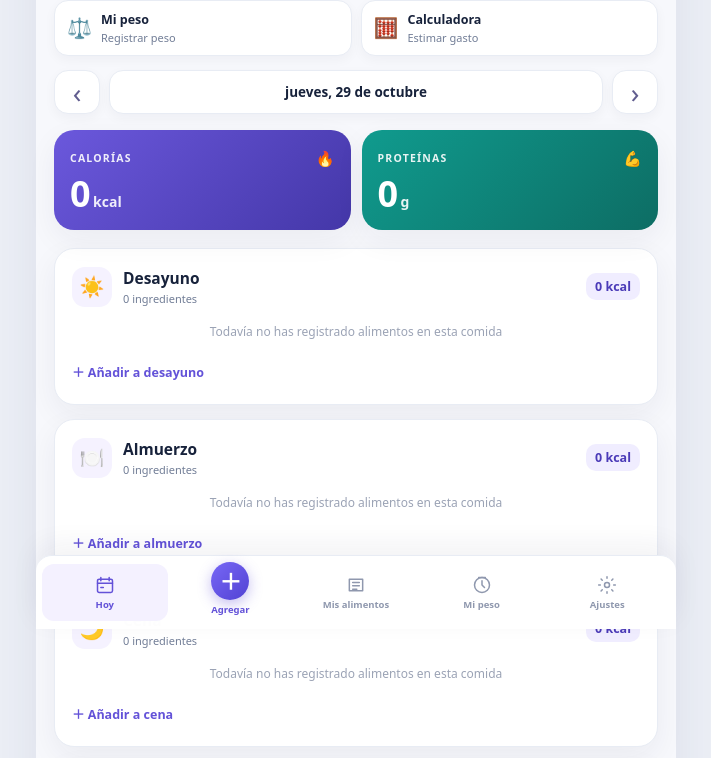
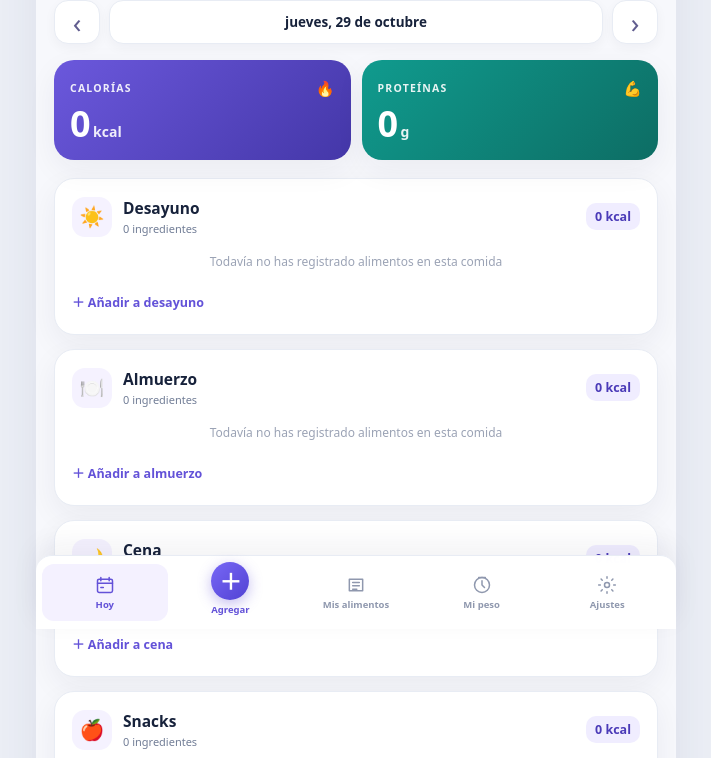
Before and after one commit to cristopherce08/AppCalorias, a plain HTML site: page index.html in a window 1280 px wide. Shown: the part 171-929 px from the top of the page, without its empty margins (284-995 px from the left). Drawn offline with Linux system fonts and the light colour scheme.

Commit message:
refactor(ui): remover accesos directos de peso y calculadora de la pantalla principal

```diff
--- a/app.js
+++ b/app.js
@@ -433,25 +433,6 @@ function renderDiary() {
     protWrap.hidden = true;
   }
 
-  // Accesos rápidos superiores en Hoy
-  const latestWeight = getLatestWeightEntry();
-  if (latestWeight) {
-    $('#shortcut-peso-val').textContent = `${fmt(latestWeight.weight)} kg (${dateShort(latestWeight.date)})`;
-  } else {
-    $('#shortcut-peso-val').textContent = 'Registrar peso';
-  }
-
-  const calcRes = settings.calcResult;
-  if (calcRes && (calcRes.tdee || calcRes.tdeeMin)) {
-    if (calcRes.isRange) {
-      $('#shortcut-calc-val').textContent = `Mant: ${fmt(calcRes.tdeeMin)}–${fmt(calcRes.tdeeMax)} kcal`;
-    } else {
-      $('#shortcut-calc-val').textContent = `Mant: ${fmt(calcRes.tdee)} kcal`;
-    }
-  } else {
-    $('#shortcut-calc-val').textContent = 'Estimar gasto';
-  }
-
   // Banner de aviso si cambió la estimación por nuevo peso
   const pending = settings.pendingGoalReview;
   const banner = $('#calc-update-banner');
@@ -2245,10 +2226,6 @@ function attachEvents() {
     openQuickAdd(h < 11 ? 'desayuno' : h < 16 ? 'almuerzo' : 'cena');
   });
 
-  // Accesos rápidos de Hoy
-  $('#btn-shortcut-peso').addEventListener('click', () => showView('peso'));
-  $('#btn-shortcut-calc').addEventListener('click', () => showView('calculadora'));
-
   // Banner de actualización de estimación
   $('#btn-review-goal-banner').addEventListener('click', () => {
     handleOptionB();
--- a/index.html
+++ b/index.html
@@ -47,24 +47,6 @@
             <button type="button" id="btn-review-goal-banner" class="banner-btn primary">Revisar objetivo</button>
             <button type="button" id="btn-dismiss-goal-banner" class="banner-btn secondary">Mantener actual</button>
           </div>
-        </div>
-
-        <!-- ACCESOS RÁPIDOS SUPERIORES A MI PESO Y CALCULADORA -->
-        <div class="quick-shortcuts-row">
-          <button type="button" class="shortcut-chip" id="btn-shortcut-peso">
-            <span class="shortcut-icon" aria-hidden="true">⚖️</span>
-            <div>
-              <span class="shortcut-title">Mi peso</span>
-              <span id="shortcut-peso-val" class="shortcut-sub">Sin registros</span>
-            </div>
-          </button>
-          <button type="button" class="shortcut-chip" id="btn-shortcut-calc">
-            <span class="shortcut-icon" aria-hidden="true">🧮</span>
-            <div>
-              <span class="shortcut-title">Calculadora</span>
-              <span id="shortcut-calc-val" class="shortcut-sub">Estimar gasto</span>
-            </div>
-          </button>
         </div>
 
         <div class="date-picker-row">
--- a/styles.css
+++ b/styles.css
@@ -1342,48 +1342,6 @@ h1 {
   color: #92400e;
 }
 
-/* ACCESOS RÁPIDOS EN HOY (SHORTCUTS) */
-.quick-shortcuts-row {
-  display: grid;
-  grid-template-columns: 1fr 1fr;
-  gap: 9px;
-  margin-bottom: 14px;
-}
-.shortcut-chip {
-  background: #fff;
-  border: 1px solid var(--line);
-  border-radius: 14px;
-  padding: 10px 12px;
-  display: flex;
-  align-items: center;
-  gap: 9px;
-  text-align: left;
-  box-shadow: var(--shadow-sm);
-}
-.shortcut-chip:active {
-  background: #f8f9fc;
-}
-.shortcut-icon {
-  font-size: 20px;
-  line-height: 1;
-  flex-shrink: 0;
-}
-.shortcut-title {
-  display: block;
-  font-size: 12.5px;
-  font-weight: 780;
-  color: var(--ink);
-}
-.shortcut-sub {
-  display: block;
-  font-size: 11px;
-  color: var(--sub);
-  margin-top: 2px;
-  white-space: nowrap;
-  overflow: hidden;
-  text-overflow: ellipsis;
-}
-
 /* CAJA DE MANTENIMIENTO INFORMATIVO EN TOTAL CONSUMIDO */
 .maint-ref-box {
   margin-top: 10px;
--- a/sw.js
+++ b/sw.js
@@ -1,4 +1,4 @@
-const CACHE_NAME = 'micalorias-shell-v3.1';
+const CACHE_NAME = 'micalorias-shell-v3.2';
 const ASSETS = ['./','./index.html','./styles.css','./app.js','./manifest.webmanifest','./icons/icon-192.png','./icons/icon-512.png','./icons/apple-touch-icon.png'];
 self.addEventListener('install', event => {
   event.waitUntil(caches.open(CACHE_NAME).then(cache => cache.addAll(ASSETS)).then(() => self.skipWaiting()));
```
